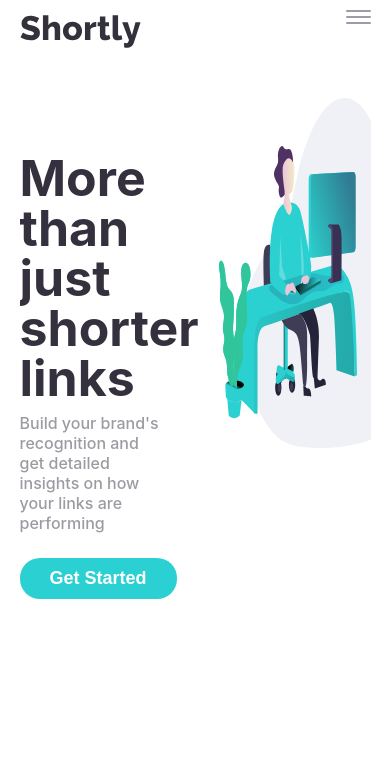
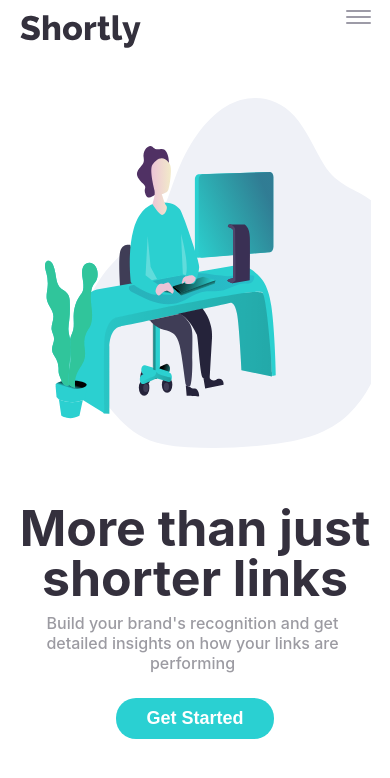
Before and after one commit to Adityaverma123/InternetFolks-Assignment, a React (Create React App) app: page / in a window 390 px wide. Shown: the top 778 px of the page. Built offline with nearby package versions, Linux system fonts and the light colour scheme.

Commit message:
mobile css added

```diff
--- a/src/components/Home.js
+++ b/src/components/Home.js
@@ -36,6 +36,14 @@ const FirstContainer = styled.div`
     width: 60%;
     height: 350px;
     margin-right: -50px;
+    @media (max-width: 768px) {
+      width: 100%;
+    }
+  }
+
+  @media (max-width: 768px) {
+    flex-direction: column-reverse;
+    align-items: center;
   }
 `;
 const FirstContainerBody = styled.div`
@@ -45,16 +53,27 @@ const FirstContainerBody = styled.div`
   margin: 45px 0;
   /* flex: 0.6; */
   padding: 10px 20px 10px 0;
+  @media (max-width: 768px) {
+    padding-right: 0;
+    align-items: center;
+  }
   > h1 {
     color: #34303d;
     font-size: 50px;
     line-height: 50px;
+    @media (max-width: 768px) {
+      text-align: center;
+    }
   }
   > p {
     color: #9c9ba2;
     margin: 10px 5px 25px 0;
     width: 80%;
     font-weight: 550;
+    @media (max-width: 768px) {
+      text-align: center;
+      width: 100%;
+    }
   }
   > button {
     background: none;
--- a/src/components/Navbar.js
+++ b/src/components/Navbar.js
@@ -49,8 +49,8 @@ const NavLeft = styled.div`
   @media (max-width: 768px) {
     justify-content: space-between;
   }
-  >img{
-    margin-top:5px;
+  > img {
+    margin-top: 5px;
   }
 `;
 const NavRight = styled.div`
@@ -132,10 +132,11 @@ const Login = styled.button`
   cursor: pointer;
   color: #a4a3aa;
   font-weight: 750;
+  padding: 15px 15px 15px 25px;
+
   @media (max-width: 768px) {
     margin: 0;
     color: white;
-    padding: 15px 15px 15px 25px;
   }
 `;
 const Signup = styled.button`
@@ -163,5 +164,6 @@ const ButtonContainer = styled.div`
     flex-direction: column;
     width: 100%;
     align-items: center;
+    margin: 0;
   }
 `;
```
